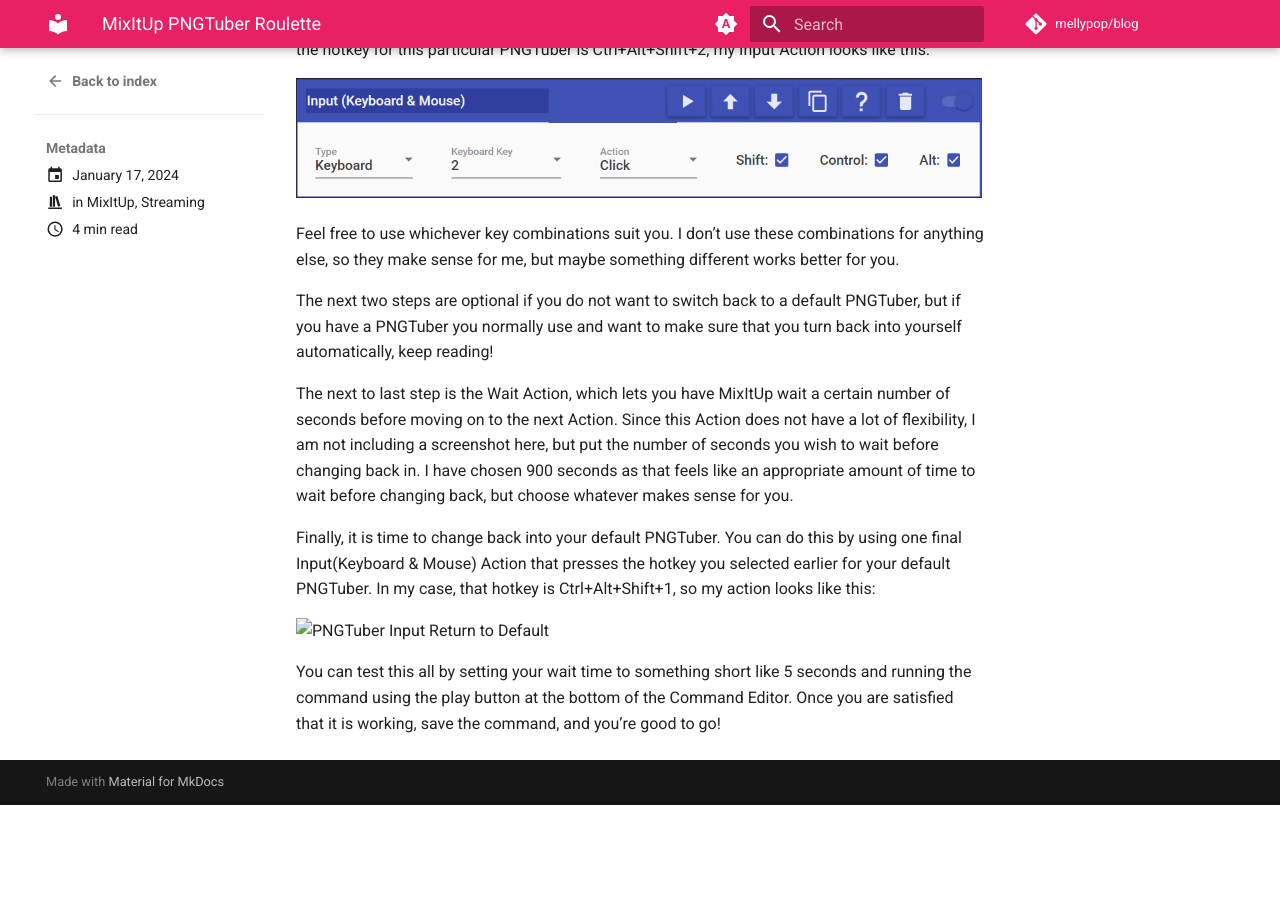
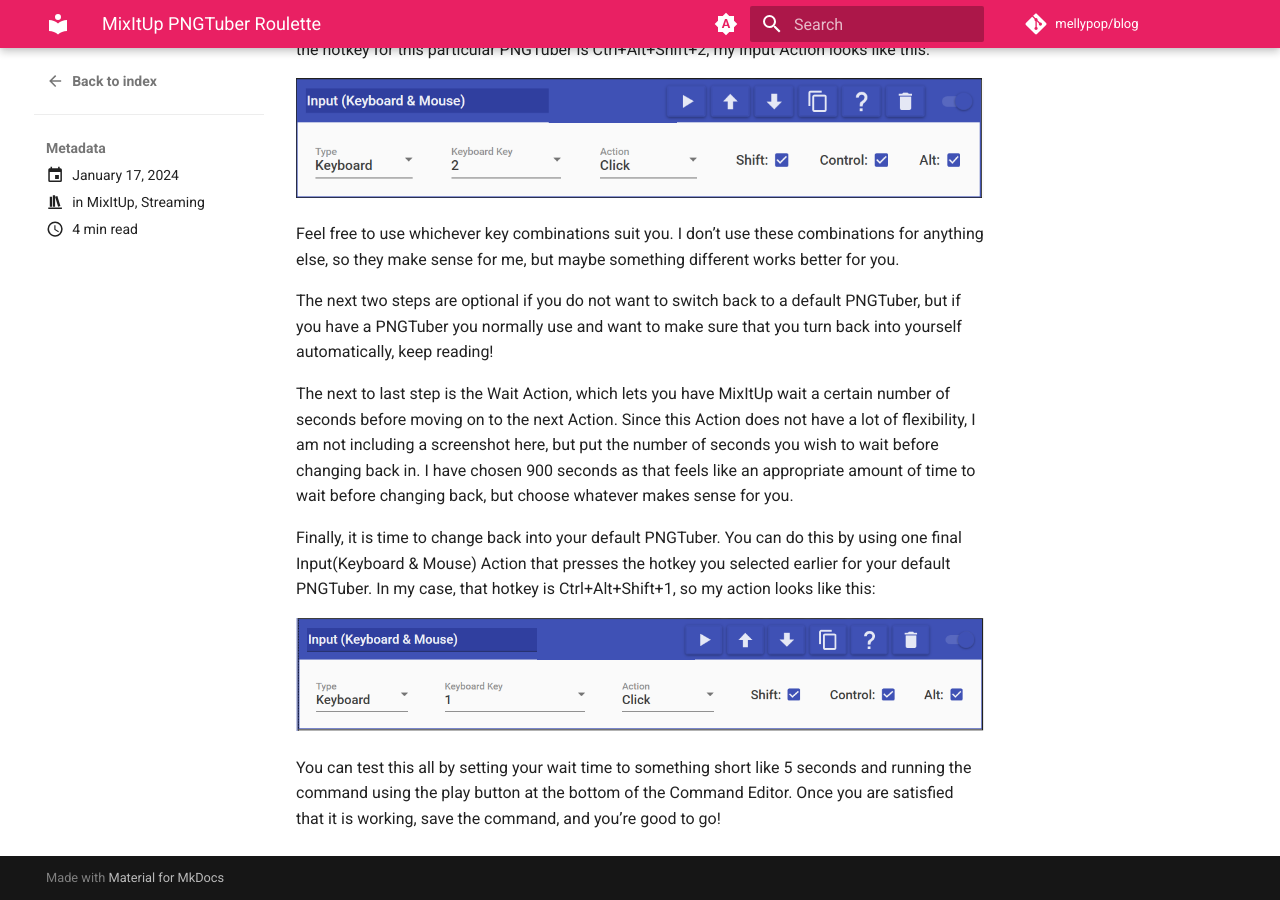
Before and after one commit to mellypop/blog, an MkDocs documentation site: the page built from docs/blog/posts/2024/MixItUp-PNGTuber-Roulette.md, in a window 1280 px wide and 900 px high, scrolled down 2200 px. Built offline with MkDocs 1.6.1 and Material for MkDocs 9.7.7, drawn with Linux system fonts in a browser that asks for light colours; comment, search, counter and statistics services are not loaded; before the commit the page ends 3005 px from its top, so only the background shows below that.

Commit message:
fix post links

```diff
--- a/docs/blog/posts/2024/MixItUp-PNGTuber-Roulette.md
+++ b/docs/blog/posts/2024/MixItUp-PNGTuber-Roulette.md
@@ -89,7 +89,7 @@
 selected earlier for your default PNGTuber. In my case, that hotkey is
 Ctrl+Alt+Shift+1, so my action looks like this:
 
-![PNGTuber Input Return to Default](../..images/MixItUp-PNGTuber-Roulette/pngtuber-input-default.png)
+![PNGTuber Input Return to Default](../../images/MixItUp-PNGTuber-Roulette/pngtuber-input-default.png)
 
 You can test this all by setting your wait time to something short like 5 seconds
 and running the command using the play button at the bottom of the Command Editor.
```
